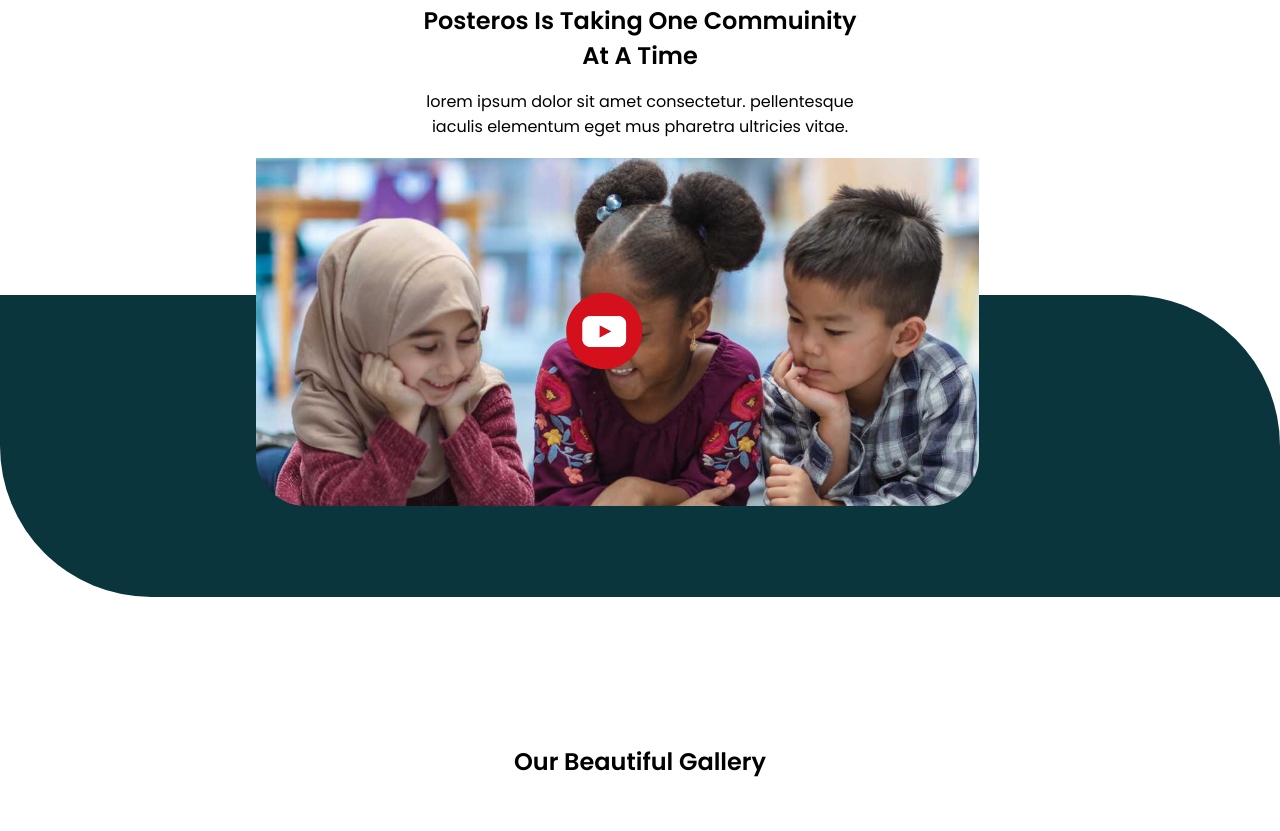
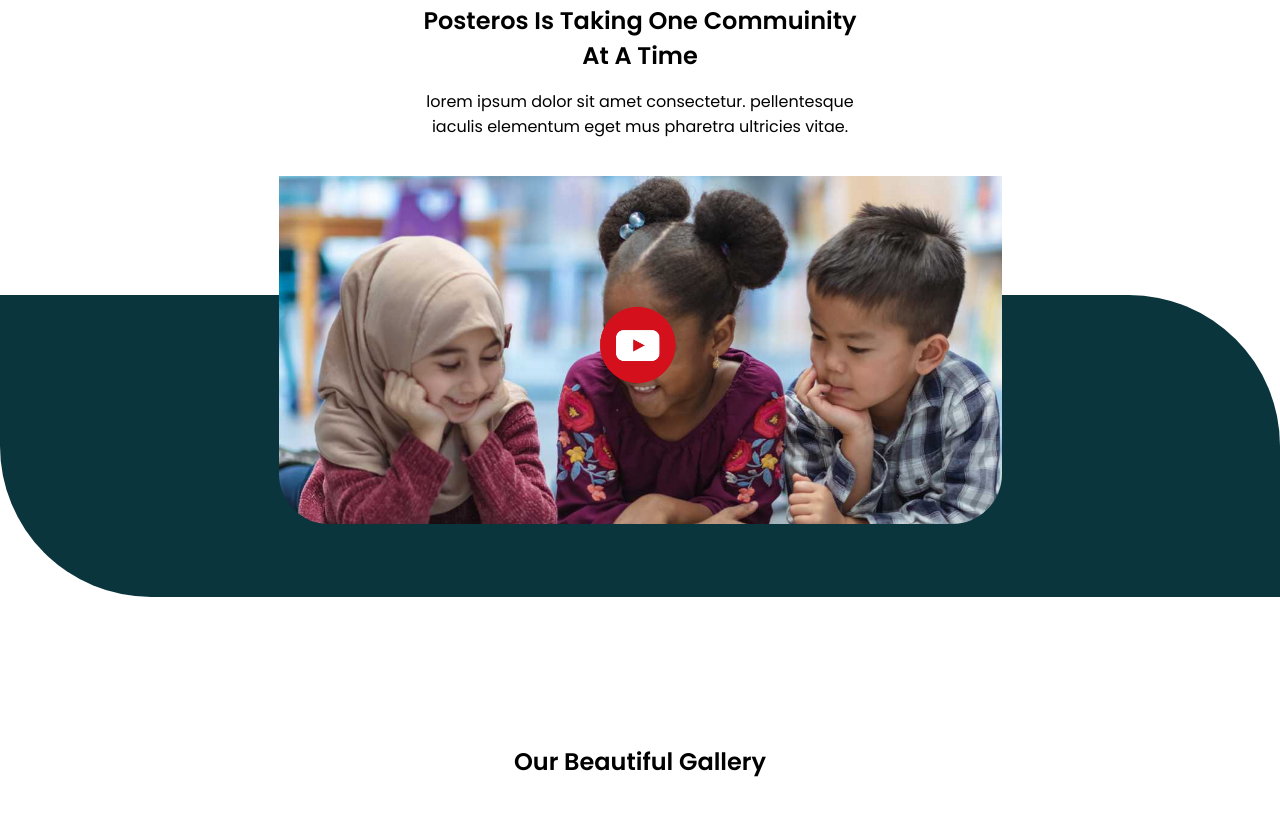
Before and after one commit to Nutifafa-kofi/Posteros, a plain HTML site: page index.html in a window 1280 px wide. Shown: the part 1729-2560 px from the top of the page. Drawn offline with Linux system fonts and the light colour scheme.

Commit message:
Desktop Design Completd

```diff
--- a/style.css
+++ b/style.css
@@ -3,6 +3,12 @@
   margin: 0;
   box-sizing: border-box;
   font-family: "Poppins", sans-serif;
+}
+
+body {
+  width: 100%;
+  max-width: 1280px;
+  margin: 0 auto;
 
 }
 
@@ -16,8 +22,9 @@ header {
   display: flex;
   align-items: center;
   justify-content: space-between;
-  padding: 35px 102px;
+
 }
+
 
 .logo {
   font-weight: 600;
@@ -25,12 +32,15 @@ header {
   line-height: 100%;
   color: #ffa62b;
   text-transform: uppercase;
+  padding-left: 102px;
+  /* margin-left: 102px; */
 }
 
 .nav-links {
   display: flex;
   align-items: center;
   gap: 41px;
+  padding: 35px 102px;
 }
 
 .nav-links ul {
@@ -62,6 +72,7 @@ header {
   align-items: center;
   justify-content: space-around;
   max-width: 1280px;
+  margin: 0 auto;
 }
 
 .header-texts {
@@ -104,7 +115,6 @@ header {
   color: #ffffff;
   font-weight: 800;
   font-size: 20px;
-
 }
 
 .learn-btn {
@@ -271,7 +281,6 @@ select {
   font-size: 16px;
   text-transform: lowercase;
   margin-bottom: 156px;
-
 }
 
 .child-education {
@@ -280,6 +289,7 @@ select {
   border-top-right-radius: 151px;
   border-bottom-left-radius: 151px;
   display: flex;
+  justify-content: center;
   align-items: center;
   position: relative;
 }
@@ -289,9 +299,7 @@ select {
   height: 348px;
   object-fit: cover;
   max-width: 723px;
-  position: absolute;
-  bottom: 30%;
-  left: 20%;
+  margin-bottom: 15%;
   border-bottom-left-radius: 50px;
   border-bottom-right-radius: 50px;
 }
@@ -299,9 +307,9 @@ select {
 .youtube-logo {
   width: 112.9px;
   height: 79.8px;
-  position: relative;
-  left: 43%;
-  bottom: 38%;
+  align-self: first baseline;
+  position: absolute;
+  top: 10px;
 }
 
 .gallery-heading {
```
